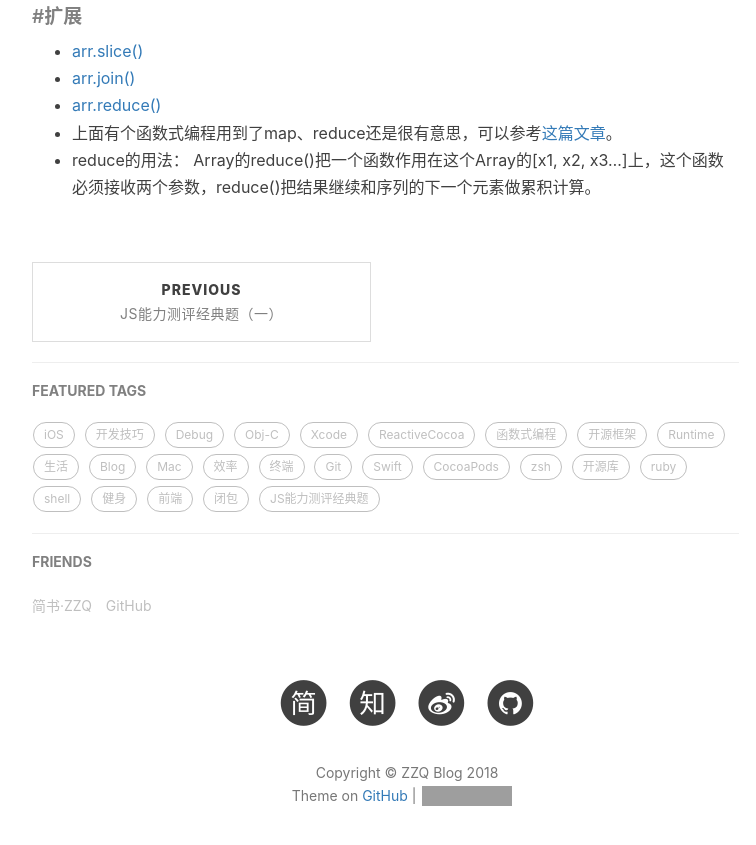
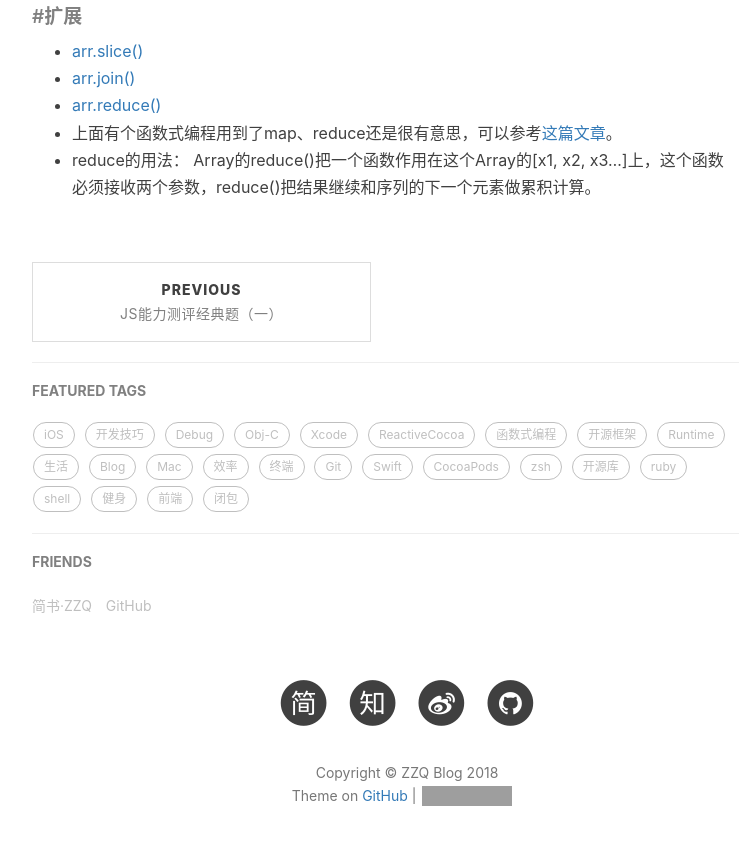
Before and after one commit to Ziqing9797/Ziqing9797.github.io, a Jekyll site: the page built from _posts/2018-10-12-2-数组求和.md, in a window 1280 px wide and 900 px high, scrolled down 2521 px. Shown: the top 845 px of the window, without its empty margins (233-989 px from the left). Built offline with Jekyll 4.4.1, drawn with Linux system fonts in a browser that asks for light colours; nearby versions of some CDN libraries; comment, search, counter and statistics services are not loaded; grey boxes are pictures that could not be loaded.

Commit message:
Update 2018-10-12-2-数组求和.md

```diff
--- a/_posts/2018-10-12-2-数组求和.md
+++ b/_posts/2018-10-12-2-数组求和.md
@@ -1,14 +1,6 @@
 ---
 layout:     keynote
 iframe:     "https://ziqing9797.github.io/2018/10/12/2-%E6%95%B0%E7%BB%84%E6%B1%82%E5%92%8C/"
-title:      JS能力测评经典题（二）
-subtitle:   2-数组求和
-date:       2018-10-12
-author:     ZZQ
-header-img: img/post-bg-ios9-web.jpg
-catalog: true
-tags:
-    - JS能力测评经典题
 ---
 
 
```
